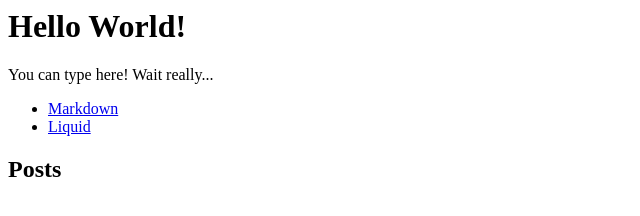
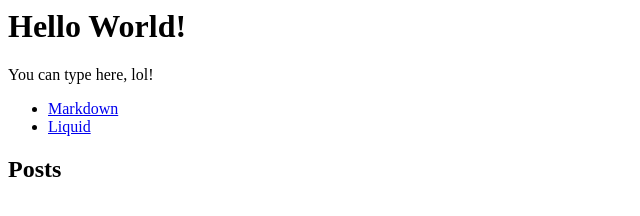
Before and after one commit to rap2363/logistika_site, an Eleventy site: page src/index.md in a window 1280 px wide. Shown: the full height of the page, 0-640 px from the left. Built offline with nearby package versions, Linux system fonts and the light colour scheme; Eleventy itself is replaced by a stand-in of ours; files that its build step writes are made by us from their sources.

Commit message:
new thing

```diff
--- a/src/index.md
+++ b/src/index.md
@@ -3,7 +3,7 @@ subject: World!
 ---
 # Hello {{ subject }}
 
-You can type here! Wait really...
+You can type here, lol!
 
 - [Markdown](/docs/languages/markdown/)
 - [Liquid](/docs/languages/liquid/)
```
